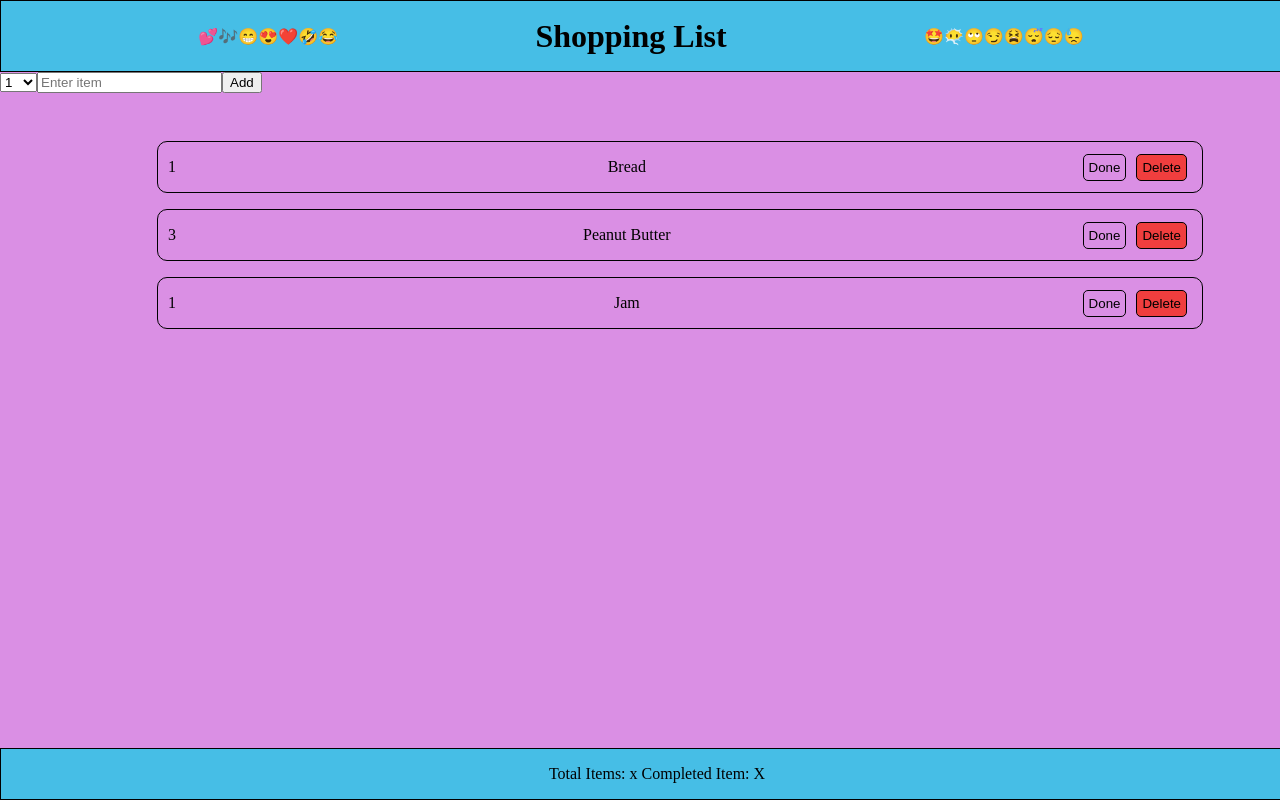
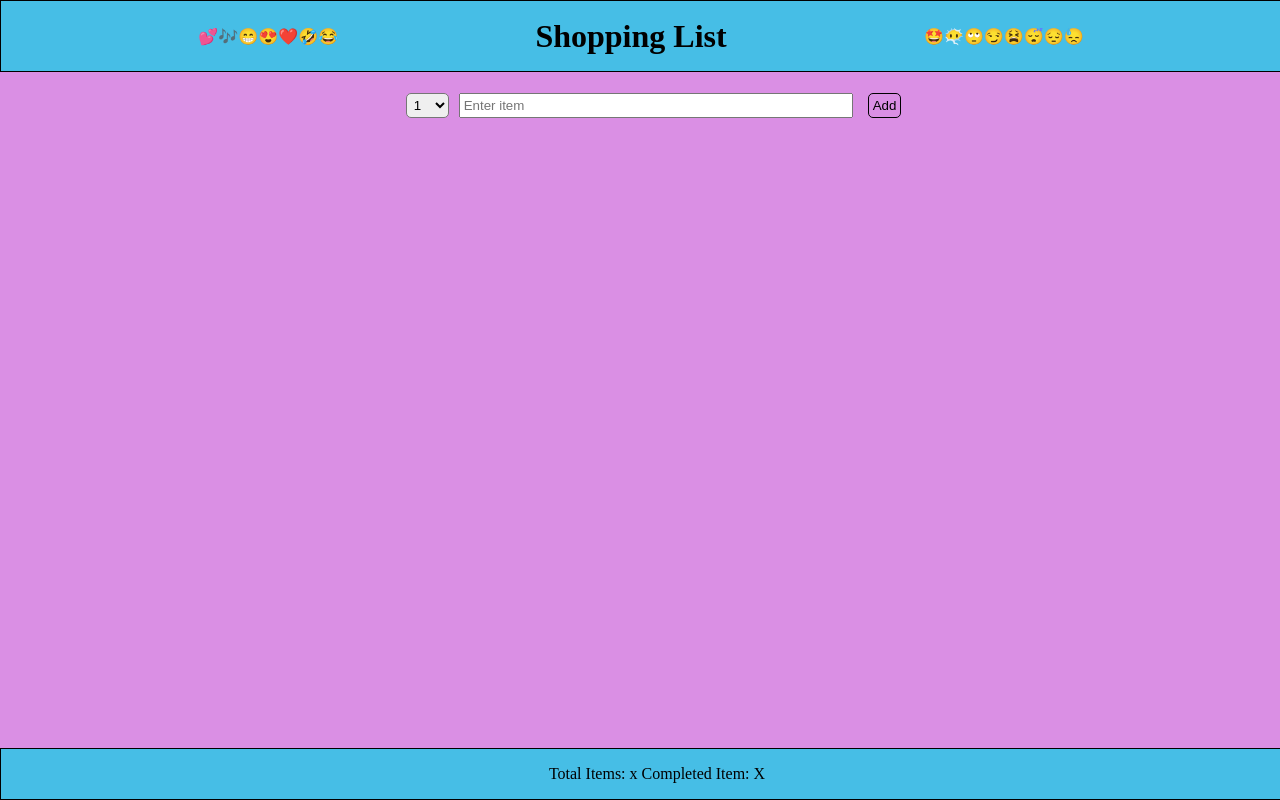
Before and after one commit to ellandis/FullStack-Home, a React (Create React App) app in the folder React/shopping-list/: page / in a window 1280 px wide. Shown: the top 800 px of the page. Built offline with nearby package versions, Linux system fonts and the light colour scheme.

Commit message:
added delete method

```diff
--- a/React/shopping-list/src/App.js
+++ b/React/shopping-list/src/App.js
@@ -1,12 +1,21 @@
+import { useState } from "react";
 import Footer from "./component/Footer";
 import Header from "./component/Header";
 import Main from "./component/Main";
 
 function App() {
+  const [items,setItems]= useState([]);
+
+  const handleAddItems = (item) =>{
+      setItems(items => [...items,item]);
+  };
+  const handleDeleteItem = (id)=>{
+    setItems(items => items.filter((item) => item.id !== id));
+  }
   return (
     <div className="appWrapper">
       <Header/>
-      <Main/>
+      <Main items={items} handleAddItems={handleAddItems} onDeleteItem={handleDeleteItem} />
       <Footer/>
     </div>
   );
--- a/React/shopping-list/src/component/Form.jsx
+++ b/React/shopping-list/src/component/Form.jsx
@@ -1,20 +1,41 @@
-const Form = () => {
+import { useState } from "react";
+
+const Form = ({handleAddItems}) => {
+    const [product, setProduct] = useState("");
+    const [quantity,setQuantity] = useState(1);
+
     const handleSubmit =(e)=> {
         e.preventDefault();
-        console.log(e);
+        if(product){
+            const newTodo ={
+                id:Date.now(),
+                packed:false,
+                product,
+                quantity
+            };
+            console.log(newTodo);
+            handleAddItems(newTodo);
+            setProduct("");
+            setQuantity(1);
+        }
     }
     return (
-    <form onSubmit={handleSubmit}>
-        <select>
-            {
-            /* <option value={1}>1</option>
-            <option value={2}>2</option> */}
+    <form className="form" onSubmit={handleSubmit}>
+        <select className="select" value={quantity} onChange={ (e) => {
+            setQuantity(+e.target.value);
+        }}>
             {[...Array(20)].map( (_,index) => (
                 <option value={index+1} key={index+1}> {index+1} </option>
             )) }
         </select>
-        <input className="input" type="text" placeholder="Enter item"/>
-        <button className="addBtn">Add</button>
+        <input className="input" type="text"
+        placeholder="Enter item"
+        value={product }
+        onChange={(e) => {
+            console.log(e.target.value);
+            setProduct(e.target.value);
+         }}/>
+        <button  className="addBtn">Add</button>
     </form>
     );
 };
--- a/React/shopping-list/src/component/List.jsx
+++ b/React/shopping-list/src/component/List.jsx
@@ -1,12 +1,12 @@
-const List = ({ item }) => {
-  const { product, quantity, packed } = item;
+const List = ({ item, onDeleteItem }) => {
+  const { product, quantity, packed, id } = item;
   return (
     <li className="listWrapper">
       <span>{quantity}</span>
       <p style={packed ? { textDecoration: "line-through" } : {}}>{product}</p>
       <div>
         <button className="doneBtn">Done</button>
-        <button className="deleteBtn">Delete</button>
+        <button onClick={ () => onDeleteItem(id)} className="deleteBtn">Delete</button>
       </div>
     </li>
   );
--- a/React/shopping-list/src/component/Main.jsx
+++ b/React/shopping-list/src/component/Main.jsx
@@ -2,13 +2,13 @@ import shoppingList from "../data/data";
 import List from "../component/List";
 import Form from "./Form";
 
-const Main = () => {
+const Main = ({items, handleAddItems, onDeleteItem}) => {
     return(
         <div>
-            <Form/>
+            <Form  handleAddItems={handleAddItems}  />
         <ul className="mainWrapper">
-            {shoppingList.map( (item) => (
-                <List item={item} key={item.id}/>
+            {items.map( (item) => (
+                <List item={item} key={item.id} onDeleteItem={onDeleteItem} />
             ))}
         </ul>
             </div>
--- a/React/shopping-list/src/index.css
+++ b/React/shopping-list/src/index.css
@@ -60,6 +60,7 @@ body {
   color: #da8fe4;;
   padding: 5px;
   border-radius: 5px;
+  cursor: pointer;
   margin: 5px;
 }
 .deleteBtn{
@@ -77,8 +78,40 @@ body {
   padding: 5px;
   border-radius: 5px;
   margin: 5px;
+  cursor: pointer;
 }
 
 .form{
   width: 100%;
+  display: flex;
+  justify-content: center;
+  align-items: center;
+  gap: 10px;
+  padding: 16px;
 }
+
+.select{
+  padding: 3px;
+  border-radius: 5px;
+}
+.input{
+  width: 30%;
+  padding: 3px;
+}
+.addBtn{
+  border: 1px solid rgb(0, 0, 0);
+  background-color: #da8fe4;
+  color: rgb(0, 0, 0);
+  padding: 4px;
+  border-radius: 5px;
+  margin: 5px;
+}
+.addBtn:hover{
+  border: 1px solid #da8fe4;;
+  background-color: rgb(0, 0, 0);
+  color: #da8fe4;;
+  padding: 5px;
+  border-radius: 5px;
+  margin: 5px;
+  cursor: pointer;
+}
```
